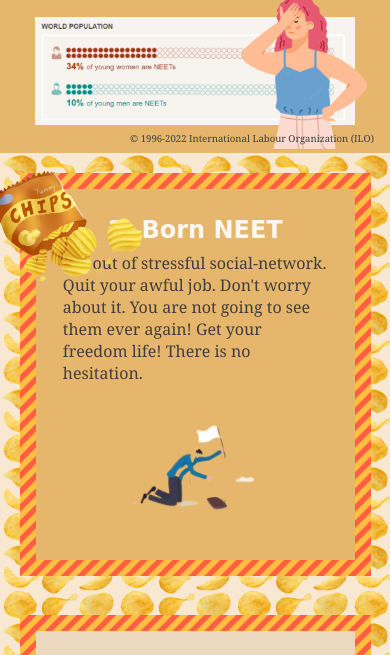
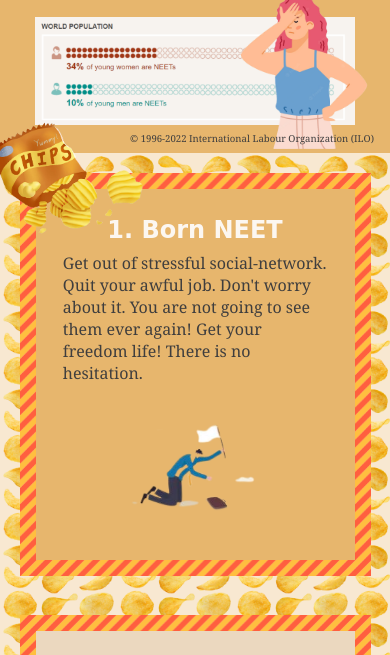
Before and after one commit to AtenaHatta/infoGraphic-NeetEvolution, a plain HTML site: page index.html in a window 390 px wide. Shown: the part 168-823 px from the top of the page. Drawn offline with Linux system fonts and the light colour scheme; a web font is replaced by a local one.

Commit message:
Update style.css

```diff
--- a/CSS/style.css
+++ b/CSS/style.css
@@ -264,7 +264,7 @@ Responsive
 
   .chips{
     width: 12rem;
-    top: 20rem;
+    top: 17rem;
     z-index: 1000;
   }
 
```
